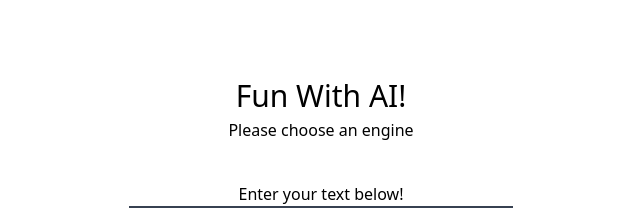
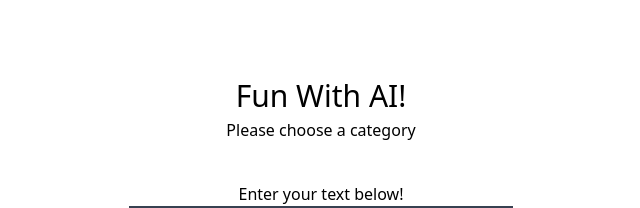
Before and after one commit to Stark-program/Shopify-Front-End-Developer-Intern-Challenge, a Next.js app: page / in a window 1280 px wide. Shown: the top 208 px of the page, without its empty margins (319-959 px from the left). Built offline with nearby package versions, Linux system fonts and the light colour scheme.

Commit message:
spelling fix

```diff
--- a/pages/index.tsx
+++ b/pages/index.tsx
@@ -26,7 +26,7 @@ const Home: NextPage = () => {
   const renderEngineChoice = () => {
     return (
       <div>
-        <h1>Please choose an engine</h1>
+        <h1>Please choose a category</h1>
       </div>
     )
   }
```
